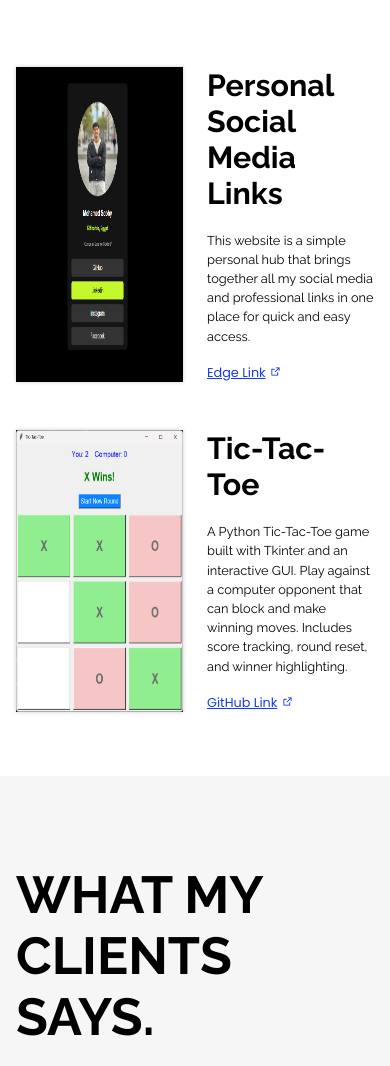
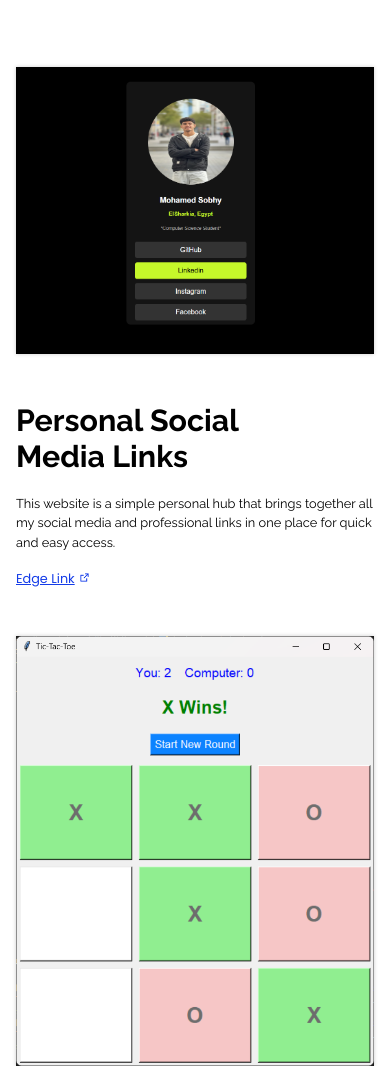
Before and after one commit to Mohamedsobhy01/Personal-Website, a plain HTML site: page index.html in a window 390 px wide. Shown: the part 2257-3323 px from the top of the page. Drawn offline with nearby package versions, Linux system fonts and the light colour scheme; files that its build step writes are made by us from their sources; files whose address does not match are found by name.

Commit message:
Update _responsive.scss

```diff
--- a/components/_responsive.scss
+++ b/components/_responsive.scss
@@ -1,5 +1,3 @@
-@import "./mixins.scss";
-
 @media (max-width: 1000px) {
   /* for Desktop */
   html {
@@ -28,7 +26,8 @@
   }
 
   .projects__main {
-    @include twoColumns($column-gap: 0, $row-gap: 6rem);
+    grid-template-columns: 1fr;
+    row-gap: 6rem;
     justify-items: center;
   }
 
@@ -121,8 +120,4 @@
     width: 100%;
     height: 100%;
   }
-
-  .projects__main {
-    column-gap: 3rem;
-  }
 }
```
